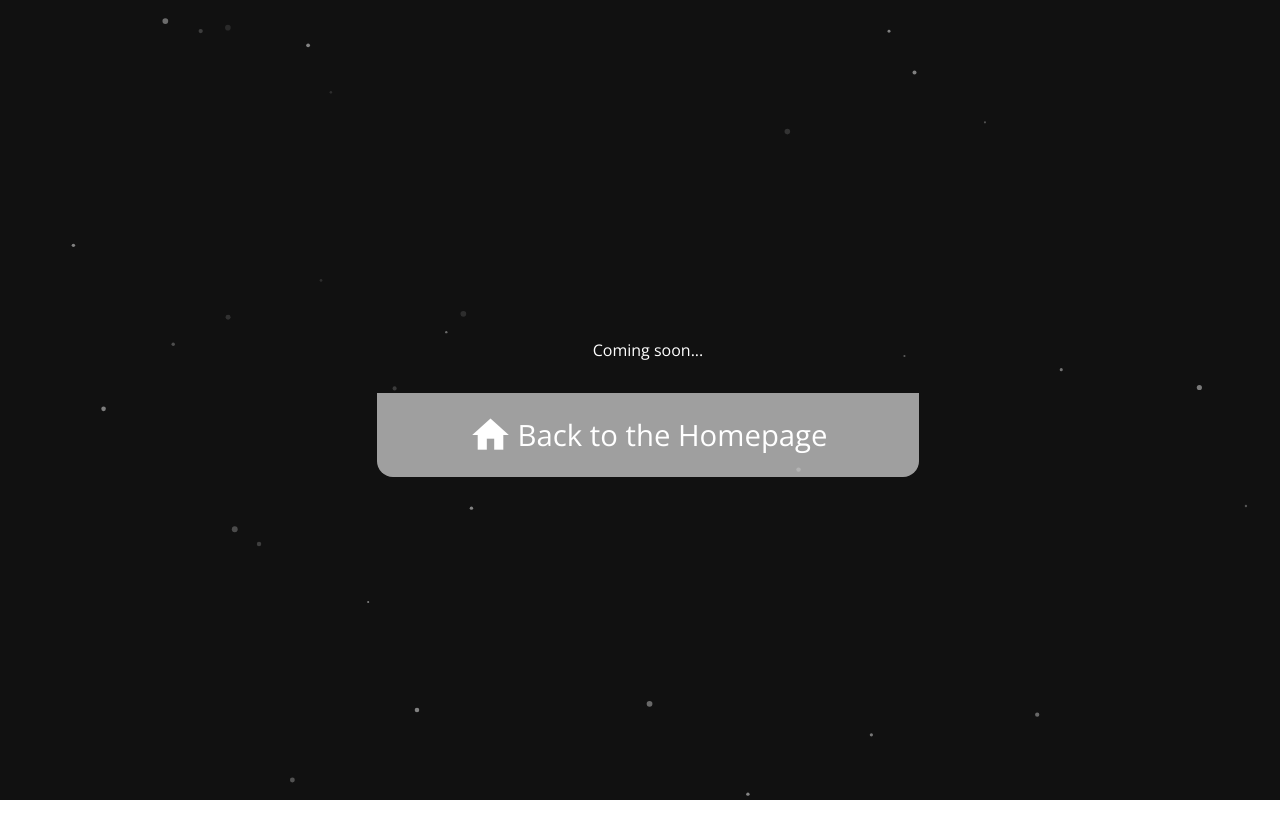
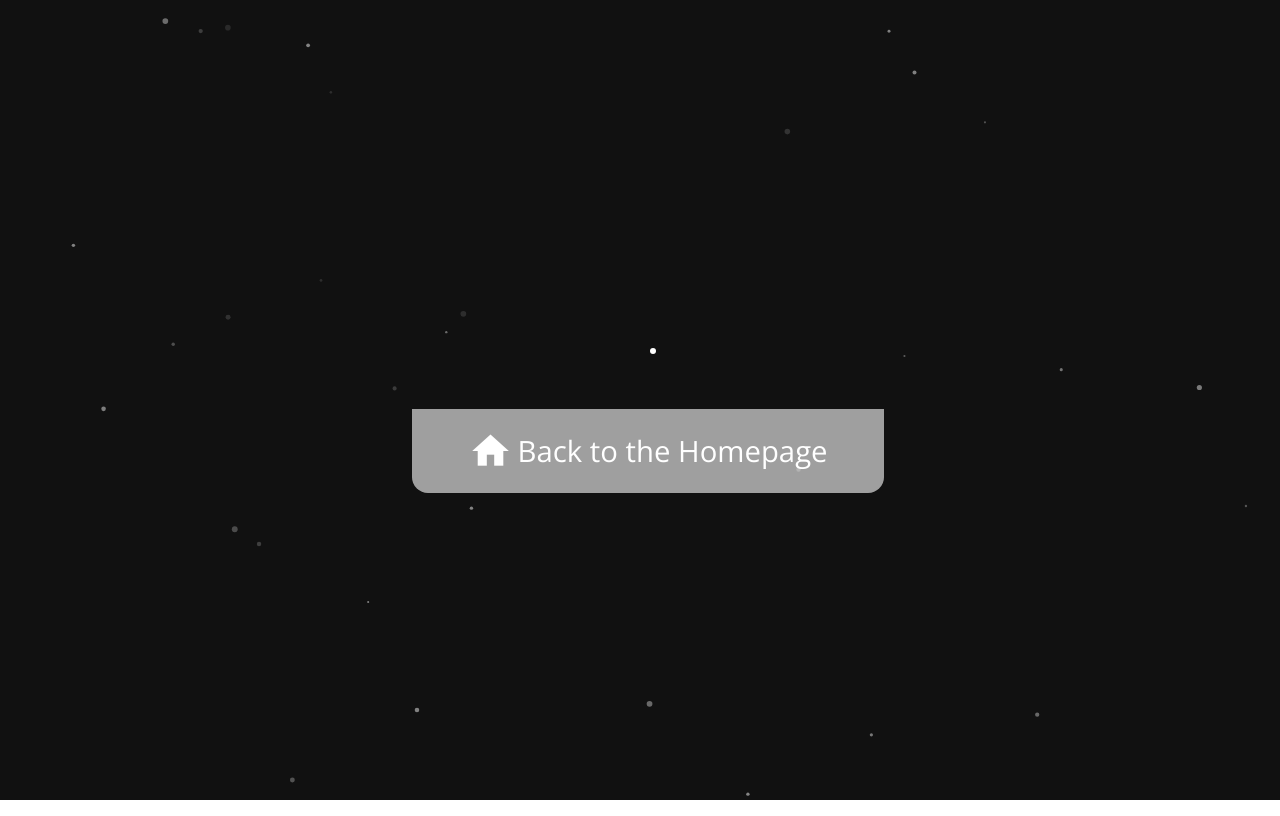
Before and after one commit to t-scheiber/nextjs_app, a Next.js app: page /certifications in a window 1280 px wide. Built offline with nearby package versions, Linux system fonts and the light colour scheme.

Commit message:
added certificates basic structure

```diff
--- a/package.json
+++ b/package.json
@@ -9,6 +9,7 @@
         "lint": "next lint"
     },
     "dependencies": {
+        "framer-motion": "^11.0.3",
         "next": "latest",
         "react": "latest",
         "react-dom": "latest",
--- a/pages/certifications.js
+++ b/pages/certifications.js
@@ -1,7 +1,7 @@
 import Head from "next/head";
 import Image from "next/image";
 import Link from "next/link";
-import styles from "../styles/Home.module.css";
+import styles from "../styles/Certifications.module.css";
 import Footer from "./Footer";
 
 export default function Home() {
@@ -31,7 +31,11 @@
         <link rel="manifest" href="/files/favicons/site.webmanifest" />
       </Head>
       <div className={styles.container}>
-        Coming soon...
+        <ul  className={styles.liste}>
+          <li>
+
+          </li>
+        </ul>
         <Footer />
       </div>
     </div>
--- /dev/null
+++ b/styles/Certifications.module.css
@@ -0,0 +1,8 @@
+.container {
+    margin:  0px auto 0px auto;
+    display: flex;
+    flex-wrap: wrap;
+    gap: 2rem;
+    max-width: 832px;
+    justify-content: center;
+  }
```
Also changed, not shown: 1 other file (tests, documents, lock files or other folders).
